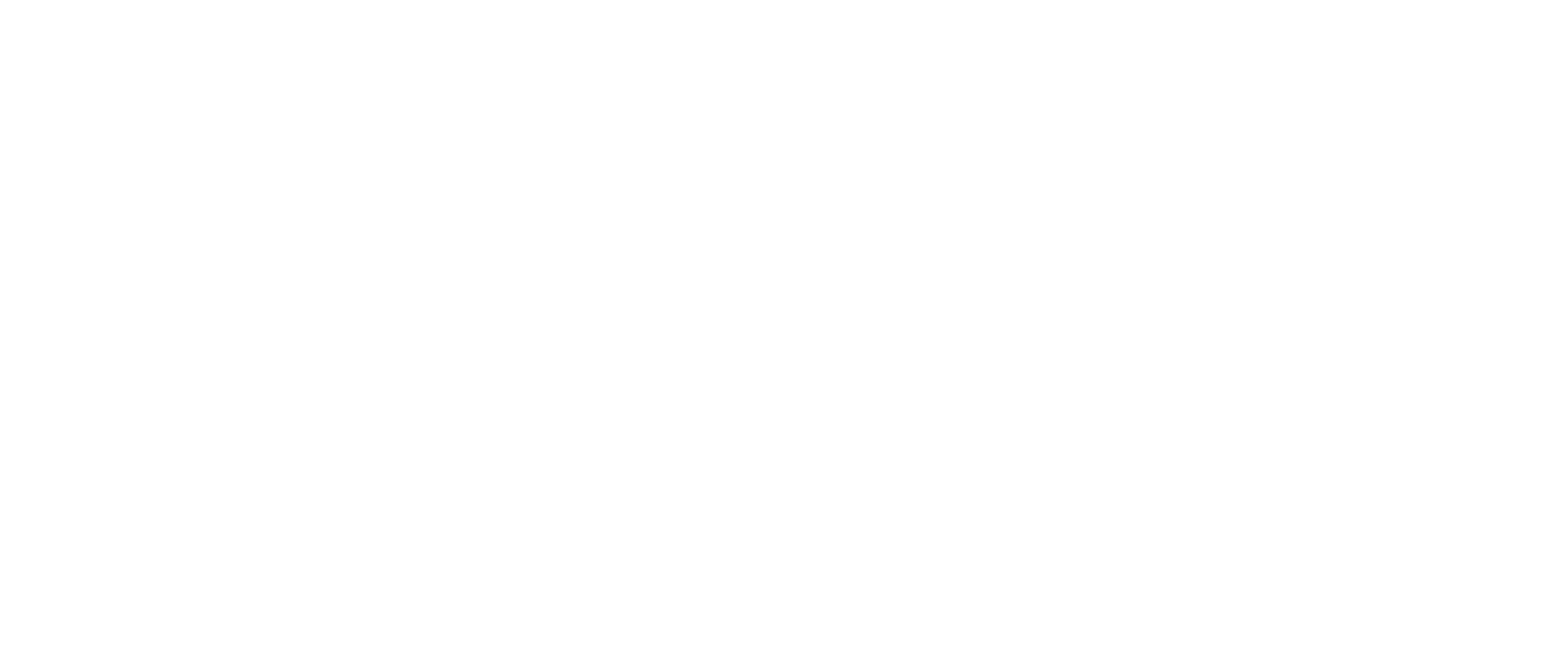
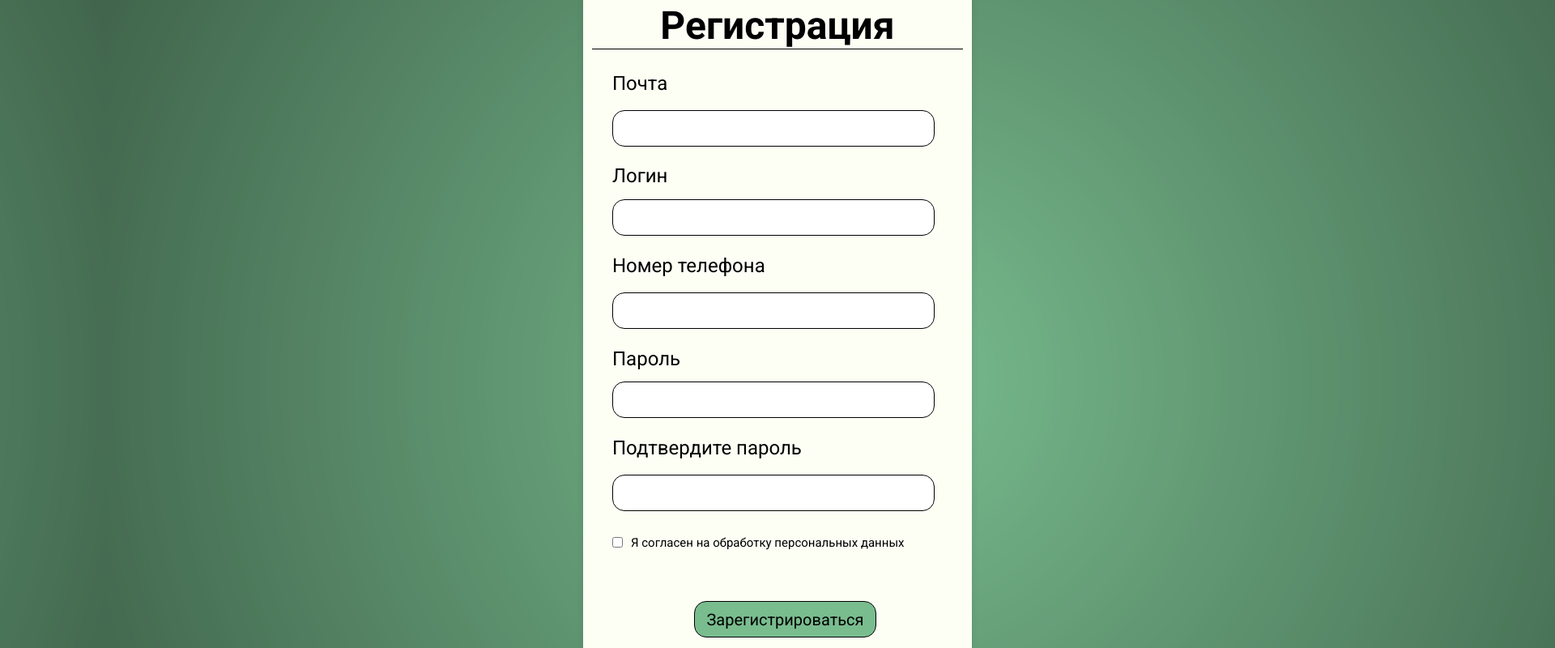
Before and after one commit to H1TgH/Logistic_Frontend, a React (Create React App) app in the folder logistic_frontend/: page /register in a window 1280 px wide. Before the commit this address had no page. Shown: the part 120-920 px from the top of the page at 81% size, 1920 px wide, since content can reach past the window. Before the commit the page ends 800 px from the top, so only its background shows below. Built offline with nearby package versions, Linux system fonts and the light colour scheme; a web font is replaced by a local one.

Commit message:
add register page layout

```diff
--- a/logistic_frontend/src/App.js
+++ b/logistic_frontend/src/App.js
@@ -1,12 +1,15 @@
 import React from 'react';
 import { BrowserRouter, Routes, Route } from 'react-router-dom';
 import Home from './pages/home/Home';
+import Register from './pages/auth/Register';
+
 
 function App() {
   return (
     <BrowserRouter>
       <Routes>
         <Route path="/" element={<Home />} />
+        <Route path="/register" element={<Register />} />
       </Routes>
     </BrowserRouter>
   );
--- /dev/null
+++ b/logistic_frontend/src/pages/auth/Register.css
@@ -0,0 +1,145 @@
+.background {
+    padding-top: 97px;
+}
+
+.background {
+    width: 1920px;
+    height: 1080px;
+    background: radial-gradient(circle, rgba(0, 0, 0, 0) 0%, rgba(0, 0, 0, 0.489) 100%),
+                rgba(121, 189, 143, 1);
+    background-size: cover;
+    background-position: 130px;
+}
+
+.register-form {
+    width: 480px;
+    height: 880px;
+    padding: 30px;
+    background-color: rgba(253, 255, 245, 1);
+    border-radius: 15px;
+    box-shadow: 0 4px 10px rgba(0, 0, 0, 0.1);
+    margin: 0 auto;
+    padding: 0;
+}
+
+.register-form h2 {
+    font-family: 'Roboto', sans-serif;
+    font-weight: 700;
+    font-size: 48px;
+    color: rgba(0, 0, 0, 1);
+    text-align: center;
+    margin-bottom: 0px;
+    margin-top: 0;
+    padding-top: 26px;
+}
+
+.underline-wrapper {
+    display: inline-block;
+    border-bottom: 1px solid black;
+    margin-left: 11px;
+    margin-right: 11px;
+    margin-bottom: 28px;
+    width: 458px;
+}
+
+.form-group {
+    margin: 0;
+    margin-left: 36px;
+}
+
+.form-group p {
+    margin: 0;
+    font-family: 'Roboto', sans-serif;
+    font-size: 24px;
+    font-weight: 400;
+}
+
+.email p {
+    margin-bottom: 19px;
+}
+
+.email input {
+    margin-bottom: 22px;
+}
+
+.login p {
+    margin-bottom: 15px;
+}
+
+.login input {
+    margin-bottom: 23px;
+}
+
+.phone p {
+    margin-bottom: 19px;
+}
+
+.phone input {
+    margin-bottom: 23px;
+}
+
+.password p {
+    margin-bottom: 14px;
+}
+
+.password input {
+    margin-bottom: 23px;
+}
+
+.password-confirm p {
+    margin-bottom: 19px;
+}
+
+.password-confirm input {
+    margin-bottom: 29px;
+}
+
+.form-group input {
+    width: 398px;
+    height: 45px;
+    border: 1px solid rgba(0, 0, 0, 1);
+    border-radius: 15px;
+    color: rgba(255, 255, 255, 0);
+    box-sizing: border-box;
+}
+
+.checkbox-group {
+    display: flex;
+    align-items: center;
+    margin-bottom: 63px;
+}
+
+.checkbox-group input {
+    margin-left: 36px;
+    margin-right: 10px;
+}
+
+.checkbox-group label {
+    font-family: 'Roboto', sans-serif;
+    font-size: 15px;
+    color: rgba(0, 0, 0, 1);
+    font-weight: 400;
+}
+
+button {
+    width: 225px;
+    height: 45px;
+    background-color: rgba(121, 189, 143, 1);
+    border: solid 1px rgba(0, 0, 0, 1);
+    border-radius: 15px;
+    font-family: 'Roboto', sans-serif;
+    font-weight: 400;
+    font-size: 20px;
+    color: rgba(0, 0, 0, 1);
+    cursor: pointer;
+    transition: background-color 0.3s ease;
+    margin-left: 137px;
+}
+
+button:hover {
+    background-color: #6aa77d;
+}
+
+button:active {
+    background-color: #5a8f6d;
+}
--- /dev/null
+++ b/logistic_frontend/src/pages/auth/Register.js
@@ -0,0 +1,45 @@
+import React from 'react';
+import './Register.css';
+
+const RegisterForm = () => {
+  return (
+    <div className='background'>
+    <div className="register-form">
+    <div class="underline-wrapper">
+        <h2>Регистрация</h2>
+    </div>
+      <form>
+        <div className="form-group email">
+            <p>Почта</p>
+          <input type="email" required />
+        </div>
+        <div className="form-group login">
+            <p>Логин</p>
+          <input type="text" required />
+        </div>
+        <div className="form-group phone">
+            <p>Номер телефона</p>
+          <input type="tel" required />
+        </div>
+        <div className="form-group password">
+            <p>Пароль</p>
+          <input type="password" required />
+        </div>
+        <div className="form-group password-confirm">
+            <p>Подтвердите пароль</p>
+          <input type="password" required />
+        </div>
+        <div className="checkbox-group">
+          <input type="checkbox" id="agreement" required />
+          <label htmlFor="agreement">
+            Я согласен на обработку персональных данных
+          </label>
+        </div>
+        <button type="submit">Зарегистрироваться</button>
+      </form>
+    </div>
+    </div>
+  );
+};
+
+export default RegisterForm;
```
